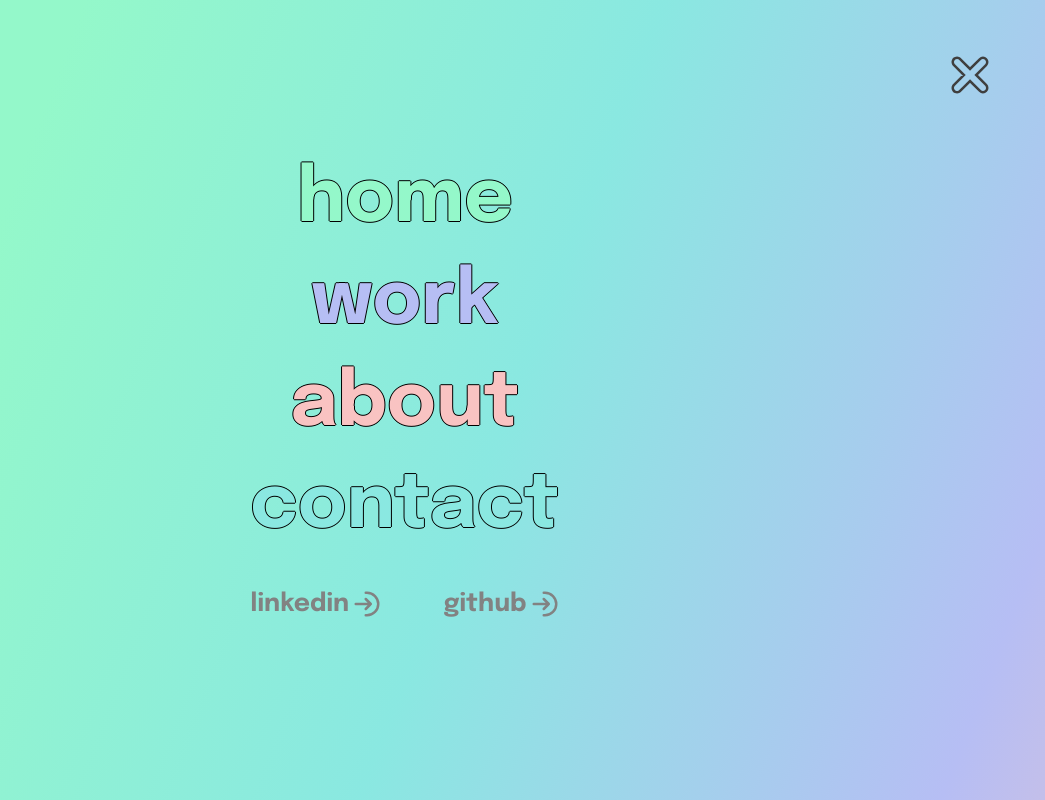
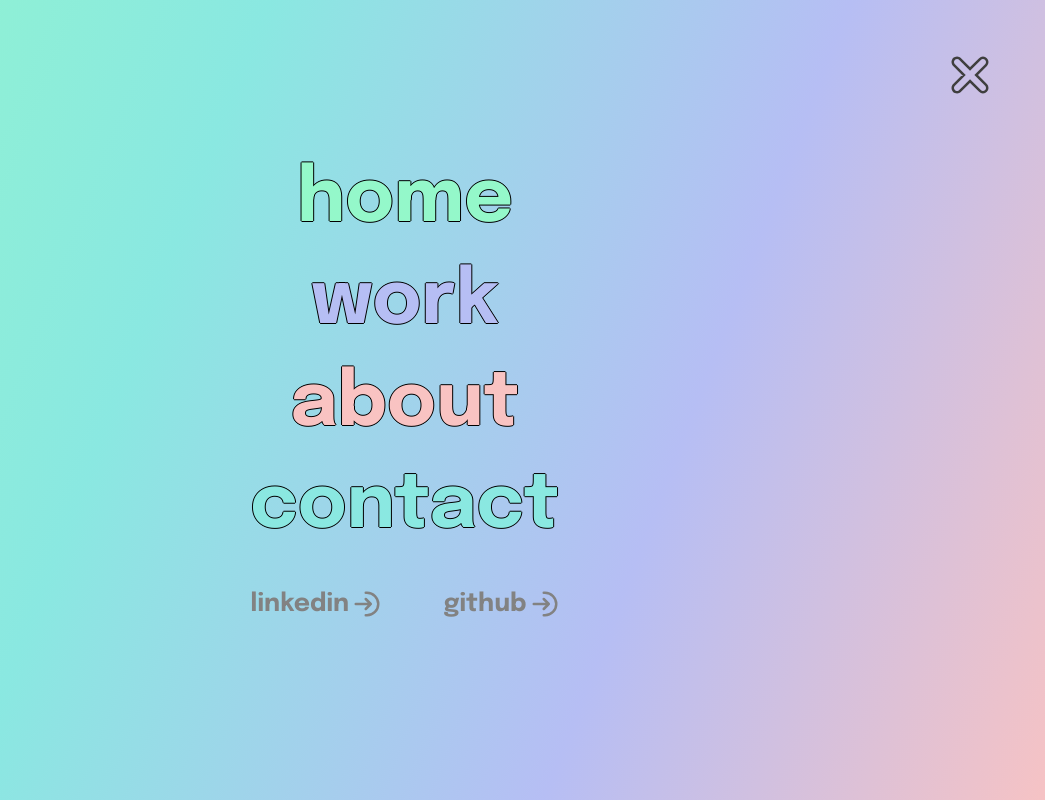
Before and after one commit to anhmvc/anhmvc.github.io, a React (Create React App) app: page / in a window 1280 px wide. Both pictures are taken after a click on the picture 1205 px from the left and 75 px from the top of the page. Shown: the whole page, without its empty margins (235-1280 px from the left). Built offline with nearby package versions, Linux system fonts and the light colour scheme.

Commit message:
Added menu transition animation

```diff
--- a/src/pages/Home/Home.tsx
+++ b/src/pages/Home/Home.tsx
@@ -1,6 +1,5 @@
 import "./home.css";
 import leftCircle from "../../static/icons/left-circle.svg";
-// import menu from "../../static/icons/menu.svg";
 import rightCircle from "../../static/icons/right-circle.svg";
 import noise from "../../static/images/noise.png";
 
--- a/src/pages/Menu/Menu.tsx
+++ b/src/pages/Menu/Menu.tsx
@@ -5,6 +5,7 @@
 import rightArc from "../../static/icons/right-arc.svg";
 import open from "../../static/icons/open.svg";
 import close from "../../static/icons/close.svg";
+import noise from "../../static/images/noise.png";
 
 export default function Menu() {
   const [showMenu, setShowMenu] = useState(false);
@@ -24,7 +25,7 @@
       </div>
       <div
         className={`content ${
-          showMenu ? "content_active" : "content_inactive"
+          showMenu ? "content-active" : "content-inactive"
         }`}
       >
         <div className="text-container">
--- a/src/pages/Menu/menu.css
+++ b/src/pages/Menu/menu.css
@@ -49,7 +49,7 @@
 
 .content {
   align-items: center;
-  animation: gradient 10s ease infinite;
+  animation: gradient 5s ease infinite;
   background: linear-gradient(
     111deg,
     #94f8ca 17.65%,
@@ -60,13 +60,15 @@
   );
   background-size: 200% 200%;
   display: flex;
-  width: 100%;
   height: 100%;
   justify-content: center;
-  -webkit-animation: gradient 10s ease infinite;
+  opacity: 0;
+  -webkit-animation: gradient 5s ease infinite;
+  width: 100%;
+  transition: 0.3s ease-out;
 }
 
-.content_inactive {
+.content-inactive {
   opacity: 0;
 }
 
```
